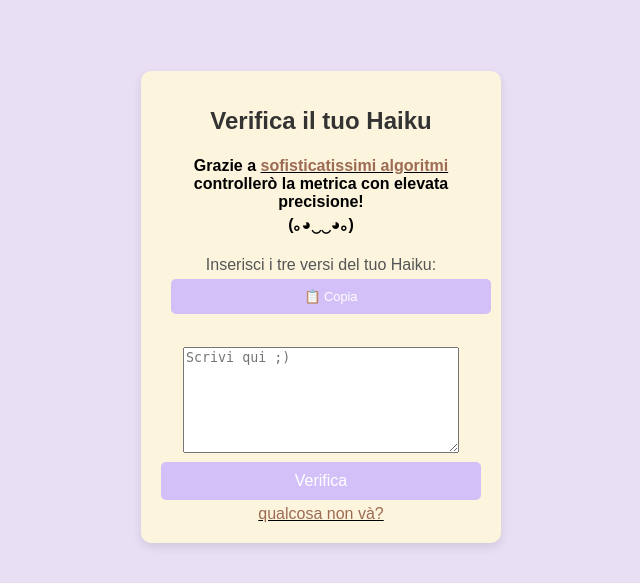
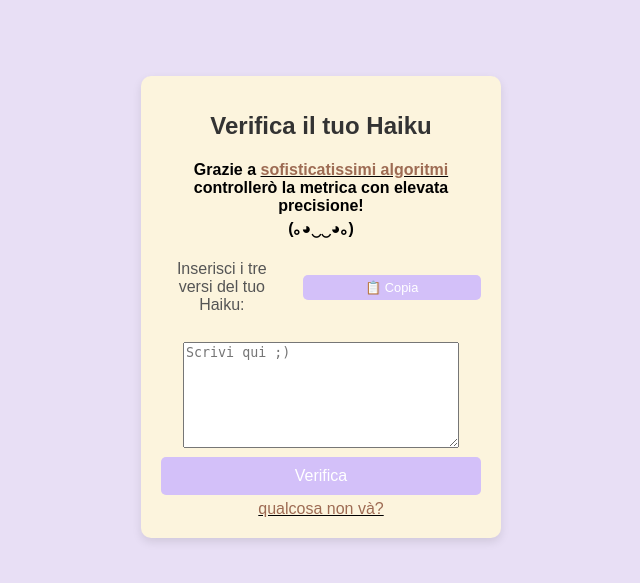
Before and after one commit to aleloizz/Ale-s-Haikus, a Python web app: template templates/index.html in a window 1280 px wide; the page is wider, and only the part inside the window is pictured. Shown: the top 583 px of that part, without its empty margins (319-959 px from the left). Run offline with Jinja, Linux system fonts and the light colour scheme; the template is opened without the code that fills it, so the values that code supplies are empty.

Commit message:
aligned copy button

```diff
--- a/templates/index.html
+++ b/templates/index.html
@@ -50,10 +50,25 @@
         }
 
         label {
-            display: block;
             font-weight: normal;
             margin-bottom: 10px;
             color: #555;
+            display: flex;
+            align-items: center; /* Allinea verticalmente gli elementi */
+            justify-content: space-between; /* Spazia gli elementi orizzontalmente */
+            gap: 10px; /* Distanza tra la label e il pulsante */
+            margin-bottom: 10px;
+        }
+
+        #copy-button {
+            background: #D3C0F9;
+            color: white;
+            border: none;
+            padding: 5px 10px;
+            border-radius: 5px;
+            cursor: pointer;
+            font-size: 14px;
+            white-space: nowrap; /* Evita la rottura del testo */
         }
 
         input[type="text"] {
```
